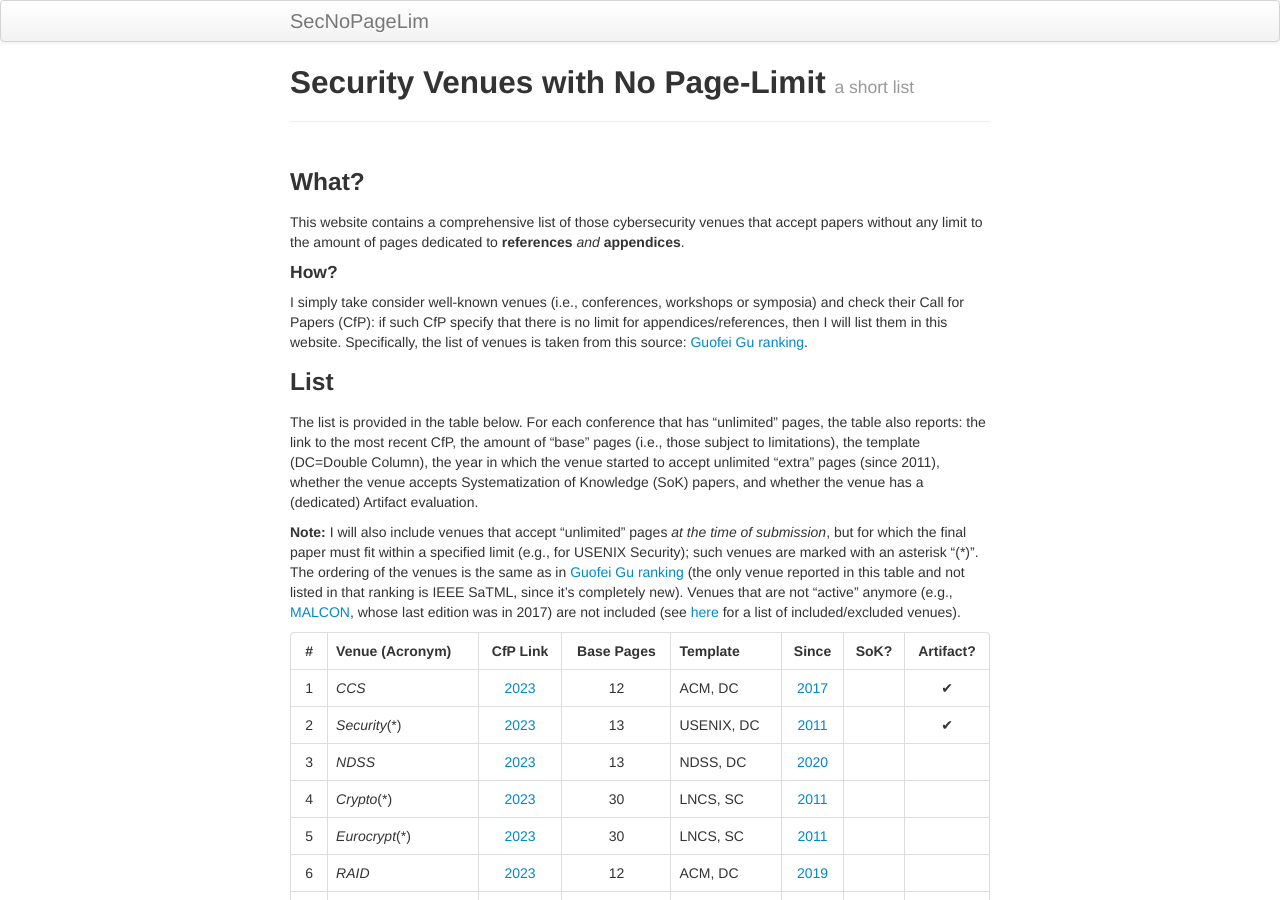
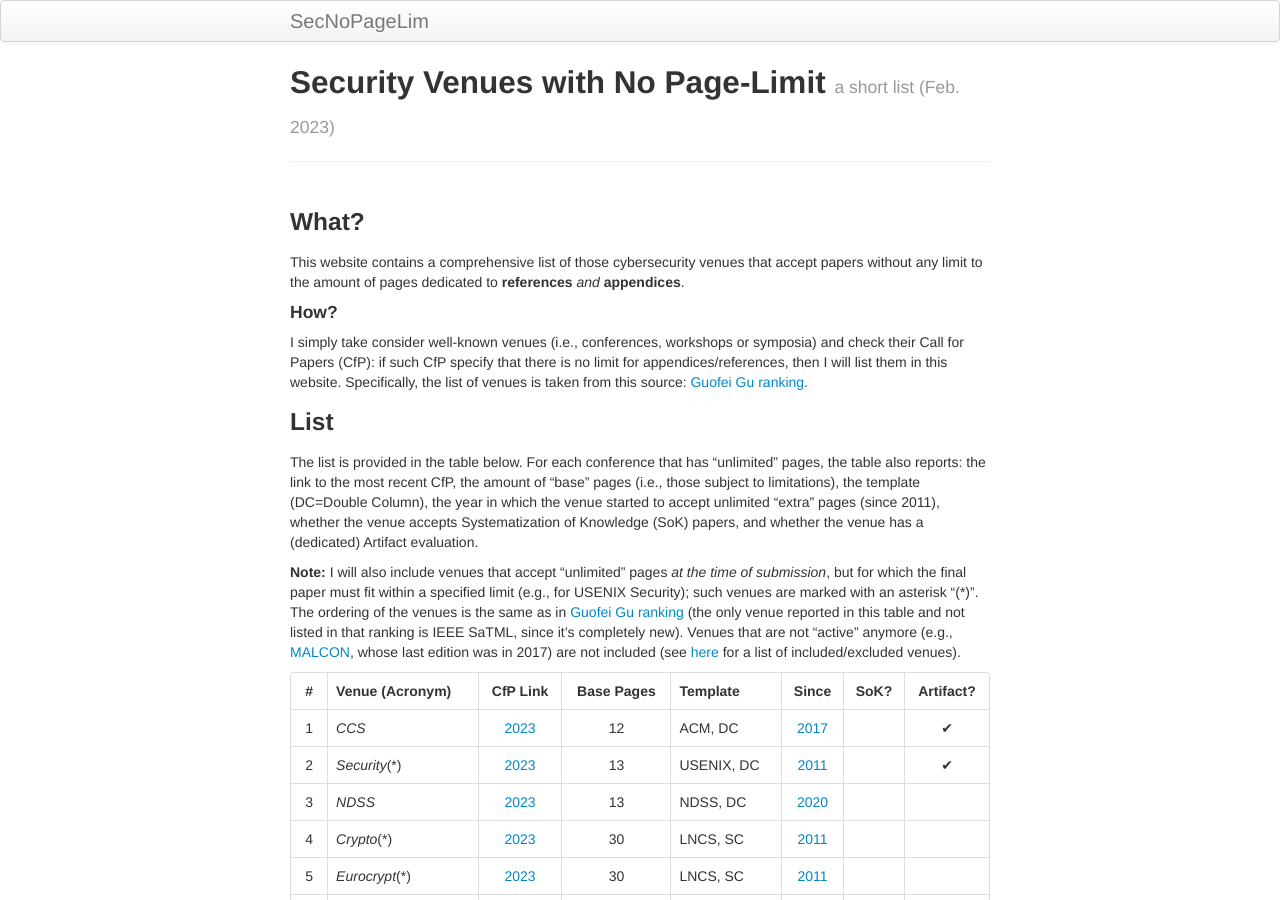
Before and after one commit to secnopagelim/secnopagelim.github.io, a Jekyll site: the page built from pages/history/2023_feb/short.md, in a window 1280 px wide and 900 px high. Built offline with Jekyll 4.4.1, drawn with Linux system fonts in a browser that asks for light colours.

Commit message:
revision

```diff
--- a/pages/history/2023_feb/short.md
+++ b/pages/history/2023_feb/short.md
@@ -1,7 +1,7 @@
 ---
 layout: page
 title: Security Venues with No Page-Limit
-tagline:  a short list
+tagline:  a short list (Feb. 2023)
 description: This website lists all Cybersecurity venues that do not impose any limit to the length of the References/Appendices in the submitted papers
 ---
 
```
Also changed, not shown: pages/history/2023_feb/long.md (+1 -1 lines).
